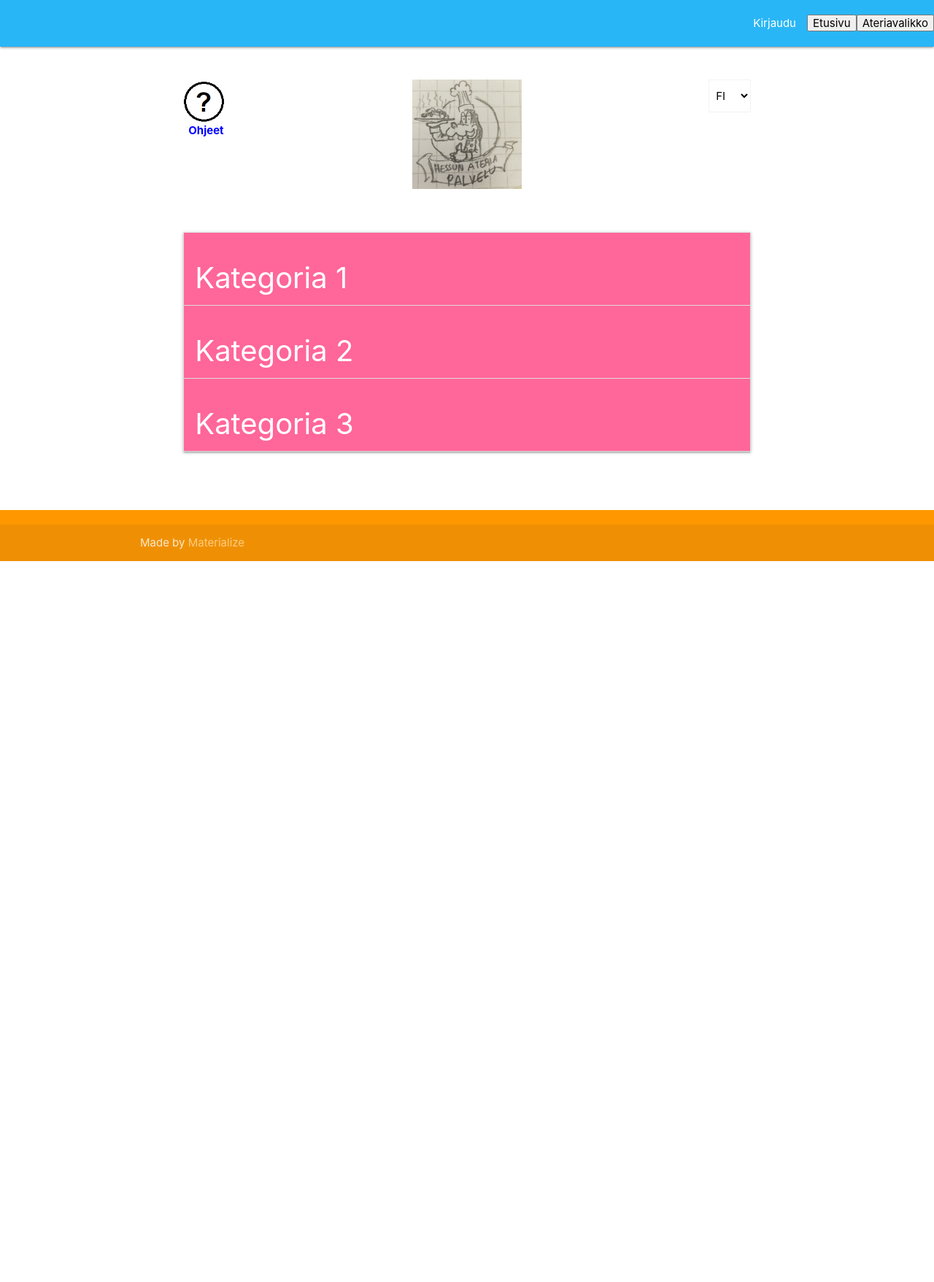
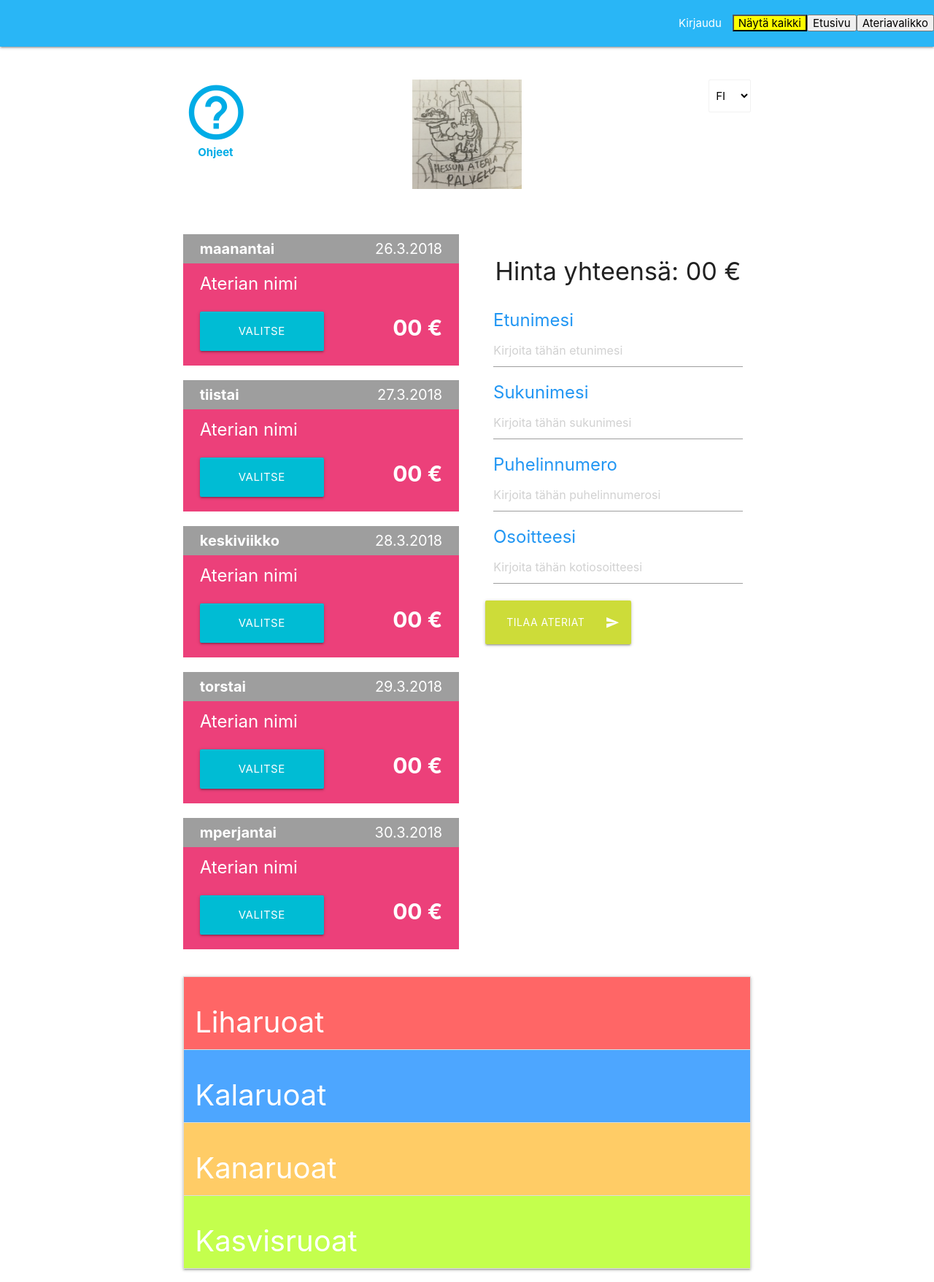
Before and after one commit to ovisa019xamk/hessu_vpSassi, a website: page public/index.html in a window 1280 px wide. Shown: the top 1757 px of the page at 73% size. Before the commit the page ends 800 px from the top, so only its background shows below. Drawn offline with nearby package versions, Linux system fonts and the light colour scheme.

Commit message:
muokkauksia sivujen pohjaan

```diff
--- a/public/css/style.css
+++ b/public/css/style.css
@@ -20,15 +20,15 @@
 #headeri{
 	margin: auto;
 }
-#infoIkoni img{
-	width: 60px;
-	height: 60px;
+#infoIkoni a{
+	text-decoration: none;
+	color: #00ace6;
 }
 #infoIkoni p{
 	margin-top: -8px;
-	margin-left: 7px;
+	margin-left: 20px;
 	font-weight: bold;
-	color: blue;
+	color: #00ace6;
 }
 #logo{
 	text-align: center;
@@ -47,25 +47,49 @@
 /*content viikonpäivälista*/
 
 #ma,#ti,#ke,#to,#pe{
-	padding: 2px 10px 15px 2px;
+	padding-bottom: 10px;
 	margin-top: 10px;
+	min-width: 310px;
+	padding-right: 0;
+	padding-left: 0;
 }
 .paivays{
 	color: white;
 	font-size: 20px;
 	text-align: right;
+	margin-top: 5px;
 }
 .hinta{
 	font-size: 200%;
 	font-weight: bold;
 	color: white;
 	text-align: right;
+	margin-top: 20px;
 }
 .vkpNimi{
 	font-size: 20px;
+	font-weight: bold;
+	color: white;
+	margin-top: 5px;
 }
 #viikonpaivaLista{
 	max-width: 100%;
+}
+.korttiOtsikko{
+	padding: 10px;
+	height: 40px;
+}
+.korttiSisalto{
+	height: 140px;
+}
+.valittuAteria{
+	margin-top: 10px;
+	font-size: 24px;
+	color: white;
+}
+.aterianValintaNappi{
+	width: 170px;
+	margin-top: 20px;
 }
 
 /*content tilaustiedot*/
@@ -73,6 +97,7 @@
 #tilausTiedot{
 	margin-top: 20px;
 	max-width: 100%;
+	padding-left: 25px;
 }
 #sisalto{
 	margin: auto;
@@ -89,13 +114,37 @@
      color: grey;
 	 font-size: 30px;
 	 margin-top: -22px;
+	 box-shadow: none;
+   }
+   /* label focus color */
+   .input-field input[type=text]:focus + label {
+	 box-shadow: none;
+   }
+   /* label underline focus color */
+   .input-field input[type=text]:focus {
+     box-shadow: 0 1px 0 0 #000;
+	 font-size: 20px;
+	 box-shadow: none;
    }
    /* valid color */
    .input-field input[type=text].valid {
-     border-bottom: 1px solid black;
+	 font-size: 20px;
+	 color: green;
+	 box-shadow: none;
+   }
+   /* invalid color */
+   .input-field input[type=text].invalid {
+	 color: red;
+     border-bottom: 1px solid #000;
      box-shadow: 0 1px 0 0 #000;
+	 box-shadow: none;
    }
-#kokoNimi, #puhelin, #osoite{
+   /* icon prefix focus color */
+   .input-field .prefix.active {
+     box-shadow: none;
+   }
+
+#etuNimi, #sukuNimi, #puhelin, #osoite{
 	margin-top: 30px;
 }
 
@@ -113,7 +162,6 @@
 }
 .collapsible-header{
 	height: 100px;
-	background-color: #ff6699;
 	font-size: 40px;
 	padding-top: 32px;
 	color: white;
@@ -123,7 +171,7 @@
 	margin-left: -20px;
 }
 .ateria{
-	height: 450px;
+	height: 480px;
 }
 .ateriaKuva img{
 	width: 100%;
@@ -147,11 +195,41 @@
 	float: right;
 	width: 170px;
 }
+.erikoisRv{
+	background-color: #80ff00;
+	width: 100px;
+	text-align: center;
+	font-size: 20px;
+	padding: 6px;
+	font-weight: bold;
+	color: white;
+	border-radius: 5px;
+}
+/*ruokalajikategorioiden ulkonäkö*/
+#liha{
+	background-color: #ff6666;
+}
+#kala{
+	background-color: #4da6ff;
+}
+#kana{
+	background-color: #ffcc66;
+}
+#kasvis{
+	background-color: #c4ff4d;
+}
 
+
+/*Breakpointti, kun ruudun leveys alle 685px*/
+@Media only screen and (max-width: 685px){
+	#hintaYht h4{
+	font-size: 27px;
+	}
+}
 /*Breakpointti, kun ruudun leveys alle 680px*/
 @Media only screen and (max-width: 680px){
 	.ateria{
-		height: 400px;
+		height: 440px;
 	}
 }
 /*Breakpointti, kun ruudun leveys alle 600px*/
@@ -160,7 +238,7 @@
 		display: none;
 	}
 	.ateria{
-		height: 370px;
+		height: 440px;
 	}
 	.ateriaHinta, .ateriaNappi{
 		margin-top: -8px;
@@ -168,10 +246,3 @@
 }
 
 /*TESTAUS*/
-
-#ateriaValikko{
-	display: block;
-}
-#etuSivu{
-	display: none;
-}
--- a/public/index.html
+++ b/public/index.html
@@ -9,6 +9,9 @@
   <link href="https://fonts.googleapis.com/icon?family=Material+Icons" rel="stylesheet">
   <link href="css/materialize.css" type="text/css" rel="stylesheet" media="screen,projection"/>
   <link href="css/style.css" type="text/css" rel="stylesheet" media="screen,projection"/>
+
+  <link href="https://fonts.googleapis.com/icon?family=Material+Icons" rel="stylesheet">
+
 </head>
 <body>
 
@@ -16,11 +19,13 @@
   <nav class="light-blue lighten-1" role="navigation">
       <ul class="right hide-on-med-and-down">
         <li><a href="#">Kirjaudu</a></li>
+		<li><button id="kaikkiNappi" style="background-color:yellow">Näytä kaikki</button></li>
 		<li><button id="etusivuNappi">Etusivu</button></li>
 		<li><button id="ateriaNappi">Ateriavalikko</button></li>
       </ul>
       <ul id="nav-mobile" class="sidenav">
         <li><a href="#">Kirjaudu</a></li>
+		<li><button id="kaikkiNappi">Näytä kaikki</button></li>
 		<li><button id="etusivuNappi">Etusivu</button></li>
 		<li><button id="ateriaNappi">Ateriavalikko</button></li>
       </ul>
@@ -34,7 +39,7 @@
 
 		<!--kysymysmerkki ikoni-->
 		<div class="col s3" id="infoIkoni">
-			<img src="kuvat/kysymysmerkkinappi.png">
+			<a id="ohjeNappi"><i class="large material-icons">help_outline</i></a>
 			<p>Ohjeet</p>
 		</div>
 
@@ -57,64 +62,85 @@
 		<div class="col s12 m6" id="viikonpaivaLista">
 
 			<!--MA-->
-			<div class="col s12 pink lighten-1" id="ma">
+			<div class="col s12" id="ma">
+				<div class="col s12 grey korttiOtsikko">
 					<div class="col s8 vkpNimi">maanantai</div>
 					<div class="col s4 paivays">26.3.2018</div>
+				</div>
+				<div class="col s12 pink lighten-1 korttiSisalto">
+					<div class="col s12 valittuAteria">Aterian nimi</div>
 					<br><br>
 					<div class="col s8">
-				<a class="waves-effect waves-light btn-large cyan">valitse ateria</a>
+					<a class="waves-effect waves-light btn-large cyan aterianValintaNappi">valitse ateria</a>
 					</div>
 					<div class="col s4 hinta">00 €</div>
-				<br><br>
+				</div>
 			</div>
 
 			<!--TI-->
-			<div class="col s12 pink lighten-1" id="ti">
+			<div class="col s12" id="ti">
+				<div class="col s12 grey korttiOtsikko">
 					<div class="col s8 vkpNimi">tiistai</div>
 					<div class="col s4 paivays">27.3.2018</div>
+				</div>
+				<div class="col s12 pink lighten-1 korttiSisalto">
+					<div class="col s12 valittuAteria">Aterian nimi</div>
 					<br><br>
 					<div class="col s8">
-				<a class="waves-effect waves-light btn-large cyan">valitse ateria</a>
+					<a class="waves-effect waves-light btn-large cyan aterianValintaNappi">valitse ateria</a>
 					</div>
 					<div class="col s4 hinta">00 €</div>
-				<br><br>
+				</div>
 			</div>
 
 			<!--KE-->
-			<div class="col s12 pink lighten-1" id="ke">
+			<div class="col s12" id="ke">
+				<div class="col s12 grey korttiOtsikko">
 					<div class="col s8 vkpNimi">keskiviikko</div>
 					<div class="col s4 paivays">28.3.2018</div>
+				</div>
+				<div class="col s12 pink lighten-1 korttiSisalto">
+					<div class="col s12 valittuAteria">Aterian nimi</div>
 					<br><br>
 					<div class="col s8">
-				<a class="waves-effect waves-light btn-large cyan">valitse ateria</a>
+					<a class="waves-effect waves-light btn-large cyan aterianValintaNappi">valitse ateria</a>
 					</div>
 					<div class="col s4 hinta">00 €</div>
-				<br><br>
+				</div>
 			</div>
 
 			<!--TO-->
-			<div class="col s12 pink lighten-1" id="to">
+			<div class="col s12" id="to">
+				<div class="col s12 grey korttiOtsikko">
 					<div class="col s8 vkpNimi">torstai</div>
 					<div class="col s4 paivays">29.3.2018</div>
+				</div>
+				<div class="col s12 pink lighten-1 korttiSisalto">
+					<div class="col s12 valittuAteria">Aterian nimi</div>
 					<br><br>
 					<div class="col s8">
-				<a class="waves-effect waves-light btn-large cyan">valitse ateria</a>
+					<a class="waves-effect waves-light btn-large cyan aterianValintaNappi">valitse ateria</a>
 					</div>
 					<div class="col s4 hinta">00 €</div>
-				<br><br>
+				</div>
 			</div>
 
 			<!--PE-->
-			<div class="col s12 pink lighten-1" id="pe">
-				<div class="col s8 vkpNimi">perjantai</div>
+			<div class="col s12" id="pe">
+				<div class="col s12 grey korttiOtsikko">
+					<div class="col s8 vkpNimi">mperjantai</div>
 					<div class="col s4 paivays">30.3.2018</div>
+				</div>
+				<div class="col s12 pink lighten-1 korttiSisalto">
+					<div class="col s12 valittuAteria">Aterian nimi</div>
 					<br><br>
 					<div class="col s8">
-				<a class="waves-effect waves-light btn-large cyan">valitse ateria</a>
+					<a class="waves-effect waves-light btn-large cyan aterianValintaNappi">valitse ateria</a>
 					</div>
 					<div class="col s4 hinta">00 €</div>
-				<br><br>
 				</div>
+			</div>
+
 		</div>
 
 		<div class="col s12 m6" id="tilausTiedot">
@@ -122,10 +148,15 @@
 			<div class="col s12" id="hintaYht">
 			<h4>Hinta yhteensä: 00 €</h4><br>
 			</div>
-			<!--Koko nimi-->
-			<div class="input-field col s12" id="kokoNimi">
-				<input placeholder="Kirjoita tähän etunimesi ja sukunimesi" id="nimi" type="text" class="validate">
-				<label class="active blue-text" for="nimi">Koko nimi</label>
+			<!--etunimi-->
+			<div class="input-field col s12" id="etuNimi">
+				<input placeholder="Kirjoita tähän etunimesi" id="eNimi" type="text" class="validate">
+				<label class="active blue-text" for="nimi">Etunimesi</label>
+			</div>
+			<!--sukunimi-->
+			<div class="input-field col s12" id="sukuNimi">
+				<input placeholder="Kirjoita tähän sukunimesi" id="sNimi" type="text" class="validate">
+				<label class="active blue-text" for="nimi">Sukunimesi</label>
 			</div>
 			<!--Puhelin-->
 			<div class="input-field col s12" id="puhelin">
@@ -150,7 +181,7 @@
 		<div class="col s12" id="valikko">
 			<ul class="collapsible" id="ateriaPalkki">
 				<li>
-				  <div class="collapsible-header">Kategoria 1</div>
+				  <div class="collapsible-header" id="liha">Liharuoat</div>
 				  <div class="collapsible-body ateriaLista">
 
 					<ul class="collection">
@@ -169,6 +200,7 @@
 									</p>
 								</div>
 								<div class="col s12 m5 ateriaPohja">
+									<p class="erikoisRv">Erikoista</p>
 									<p class="ateriaHinta">00 €</p>
 									<a class="ateriaNappi waves-effect waves-light btn-large green">valitse ateria</a>
 								</div>
@@ -182,9 +214,15 @@
 								</div>
 								<div class="col s12 m7">
 									<span class="ateriaNimi">Aterian Nimi</span>
-									<p class="ateriaTeksti">Lorem ipsum dolor sit amet. Lorem ipsum dolor sit amet. Lorem ipsum dolor sit amet. Lorem ipsum dolor sit amet.</p>
+									<p class="ateriaTeksti">Lorem ipsum dolor sit amet. Lorem ipsum dolor sit amet. Lorem ipsum dolor sit amet. Lorem ipsum dolor sit amet.
+									Lorem ipsum dolor sit amet. Lorem ipsum dolor sit amet. Lorem ipsum dolor sit amet. Lorem ipsum dolor sit amet.
+									Lorem ipsum dolor sit amet. Lorem ipsum dolor sit amet. Lorem ipsum dolor sit amet. Lorem ipsum dolor sit amet.
+									Lorem ipsum dolor sit amet. Lorem ipsum dolor sit amet. Lorem ipsum dolor sit amet. Lorem ipsum dolor sit amet.
+									Lorem ipsum dolor sit amet. Lorem ipsum dolor sit amet. Lorem ipsum dolor sit amet. Lorem ipsum dolor sit amet.
+									</p>
 								</div>
 								<div class="col s12 m5 ateriaPohja">
+									<p class="erikoisRv">Erikoista</p>
 									<p class="ateriaHinta">00 €</p>
 									<a class="ateriaNappi waves-effect waves-light btn-large green">valitse ateria</a>
 								</div>
@@ -195,11 +233,15 @@
 				  </div>
 				</li>
 				<li>
-				  <div class="collapsible-header">Kategoria 2</div>
+				  <div class="collapsible-header" id="kala">Kalaruoat</div>
 				  <div class="collapsible-body ateriaLista"><span>Lorem ipsum dolor sit amet.</span></div>
 				</li>
 				<li>
-				  <div class="collapsible-header">Kategoria 3</div>
+				  <div class="collapsible-header" id="kana">Kanaruoat</div>
+				  <div class="collapsible-body ateriaLista"><span>Lorem ipsum dolor sit amet.</span></div>
+				</li>
+				<li>
+				  <div class="collapsible-header" id="kasvis">Kasvisruoat</div>
 				  <div class="collapsible-body ateriaLista"><span>Lorem ipsum dolor sit amet.</span></div>
 				</li>
 			</ul>
--- a/public/js/init.js
+++ b/public/js/init.js
@@ -7,12 +7,20 @@
 })(jQuery); // end of jQuery name space
 
 
-// OMA JQUREY
+// OMA JQUERY
 $(document).ready(function(){
 
 	// kategoriapalkin toiminto
 	$("#ateriaPalkki").collapsible();
 
+//************************************************************************************
+//TESTAUS
+
+	// näytä kaikki napin painallus
+	$("#kaikkiNappi").click(function(){ // näytetään kaikki sivut
+		$("#ateriaValikko").css("display", "block");
+		$("#etuSivu").css("display", "block");
+	});
 	// etusivunapin painallus
     $("#etusivuNappi").click(function(){
 		$("#ateriaValikko").css("display", "none"); // piilotetaan ateriavalikko
```
Also changed, not shown: ohjeet_ääliölle/GITHUB & HEROKU.txt (renamed from GITHUB & HEROKU.txt), ohjeet_ääliölle/päivitysprosessi OHJE.txt (renamed from päivitysprosessi OHJE.txt), 3 other files. Lines whose indentation alone changed are shown as unchanged.
